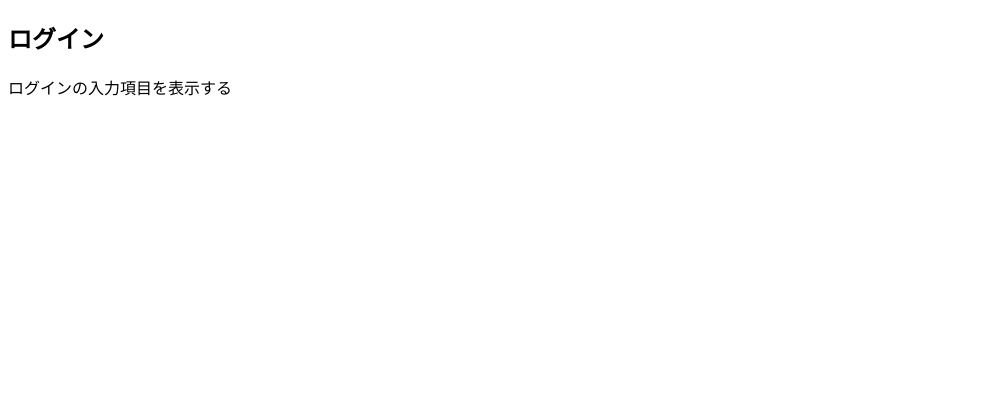
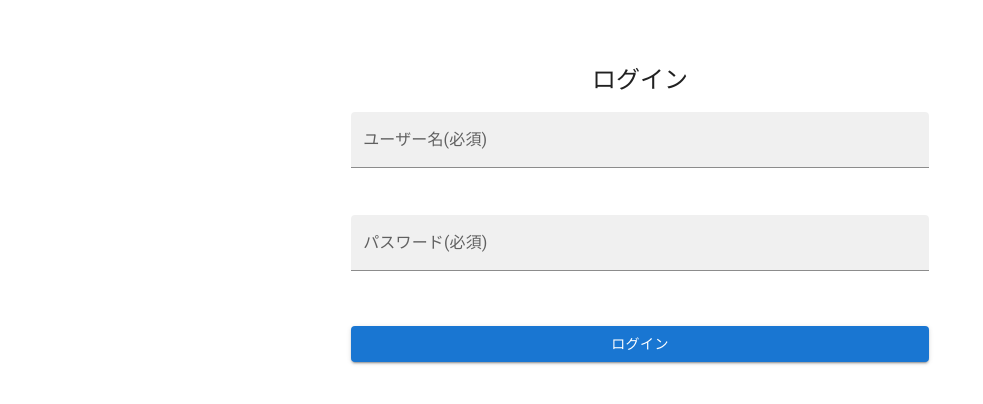
Before and after one commit to arai-h4869/Full-Stack-Web-Development, a Next.js app in the folder frontend/: page /login in a window 1280 px wide. Shown: the top 404 px of the page, without its empty margins (0-983 px from the left). Built offline with nearby package versions, Linux system fonts and the light colour scheme.

Commit message:
feature: add login page

```diff
--- a/frontend/app/login/page.tsx
+++ b/frontend/app/login/page.tsx
@@ -1,8 +1,101 @@
+'use client'
+
+import {
+  Box,
+  Button,
+  Container,
+  CssBaseline,
+  createTheme,
+  TextField,
+  ThemeProvider,
+  Typography,
+} from '@mui/material'
+import { useRouter } from 'next/navigation'
+import { useForm } from 'react-hook-form'
+
+type FormData = {
+  username: string
+  password: string
+}
+
 export default function Page() {
+  const {
+    register,
+    handleSubmit,
+    formState: { errors },
+  } = useForm<FormData>()
+  const router = useRouter()
+
+  const defaultTheme = createTheme()
+
+  const onSubmit = (event: FormData): void => {
+    const data: FormData = {
+      username: event.username,
+      password: event.password,
+    }
+
+    handleLogin(data)
+  }
+
+  const handleLogin = (_data: FormData) => {
+    router.push('/inventory/products')
+  }
+
   return (
-    <>
-      <h2>ログイン</h2>
-      <p>ログインの入力項目を表示する</p>
-    </>
+    <ThemeProvider theme={defaultTheme}>
+      <Container component="main">
+        <CssBaseline />
+        <Box
+          sx={{
+            marginTop: 8,
+            display: 'flex',
+            flexDirection: 'column',
+            alignItems: 'center',
+          }}
+        >
+          <Typography component="h1" variant="h5">
+            ログイン
+          </Typography>
+          <Box component="form" onSubmit={handleSubmit(onSubmit)}>
+            <TextField
+              type="text"
+              id="username"
+              variant="filled"
+              label="ユーザー名(必須)"
+              fullWidth
+              margin="normal"
+              {...register('username', { required: '必須入力です' })}
+              error={Boolean(errors.username)}
+              helperText={errors.username?.message?.toString() || ' '}
+            />
+            <TextField
+              type="password"
+              id="password"
+              variant="filled"
+              label="パスワード(必須)"
+              fullWidth
+              margin="normal"
+              {...register('password', {
+                required: '必須入力です',
+                minLength: {
+                  value: 8,
+                  message: '8文字以上の文字列にしてください',
+                },
+              })}
+              error={Boolean(errors.password)}
+              helperText={errors.password?.message?.toString() || ' '}
+            />
+            <Button
+              variant="contained"
+              type="submit"
+              fullWidth
+              sx={{ mt: 3, mb: 2 }}
+            >
+              ログイン
+            </Button>
+          </Box>
+        </Box>
+      </Container>
+    </ThemeProvider>
   )
 }
```
